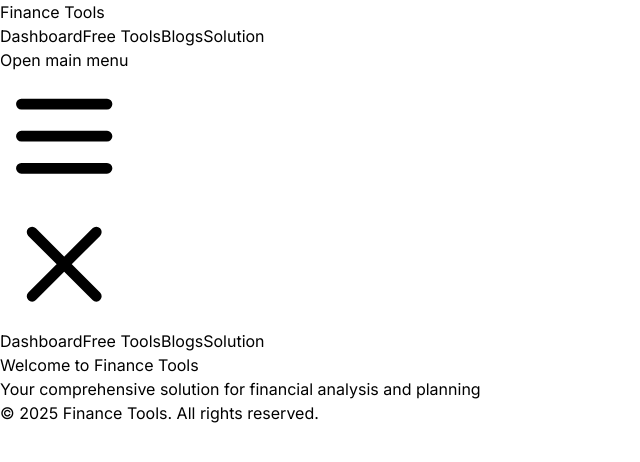
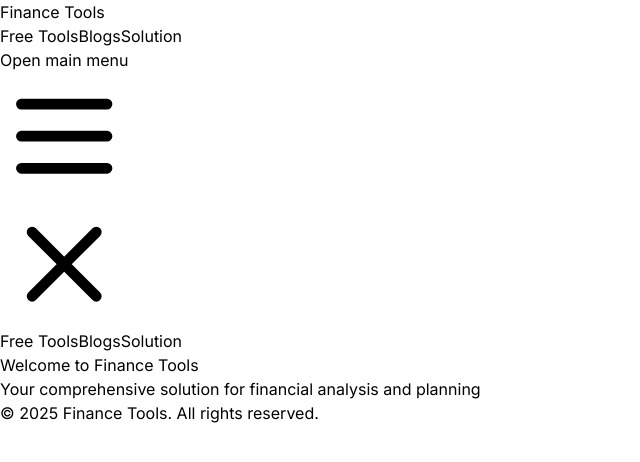
Before and after one commit to stoiccapital/financial_tool_2_framework, a Next.js app: page / in a window 1280 px wide. Shown: the top 462 px of the page, without its empty margins (0-640 px from the left). Built offline with nearby package versions, Linux system fonts and the light colour scheme.

Commit message:
Remove Dashboard link from navigation bar (Navbar)

```diff
--- a/components/Navbar.tsx
+++ b/components/Navbar.tsx
@@ -39,7 +39,6 @@ export default function Navbar() {
   }, [])
 
   const navLinks = [
-    { href: '/dashboard', label: 'Dashboard' },
     { href: '/tools', label: 'Free Tools' },
     { href: '/blogs', label: 'Blogs' },
     { href: '/solution', label: 'Solution' }
```
